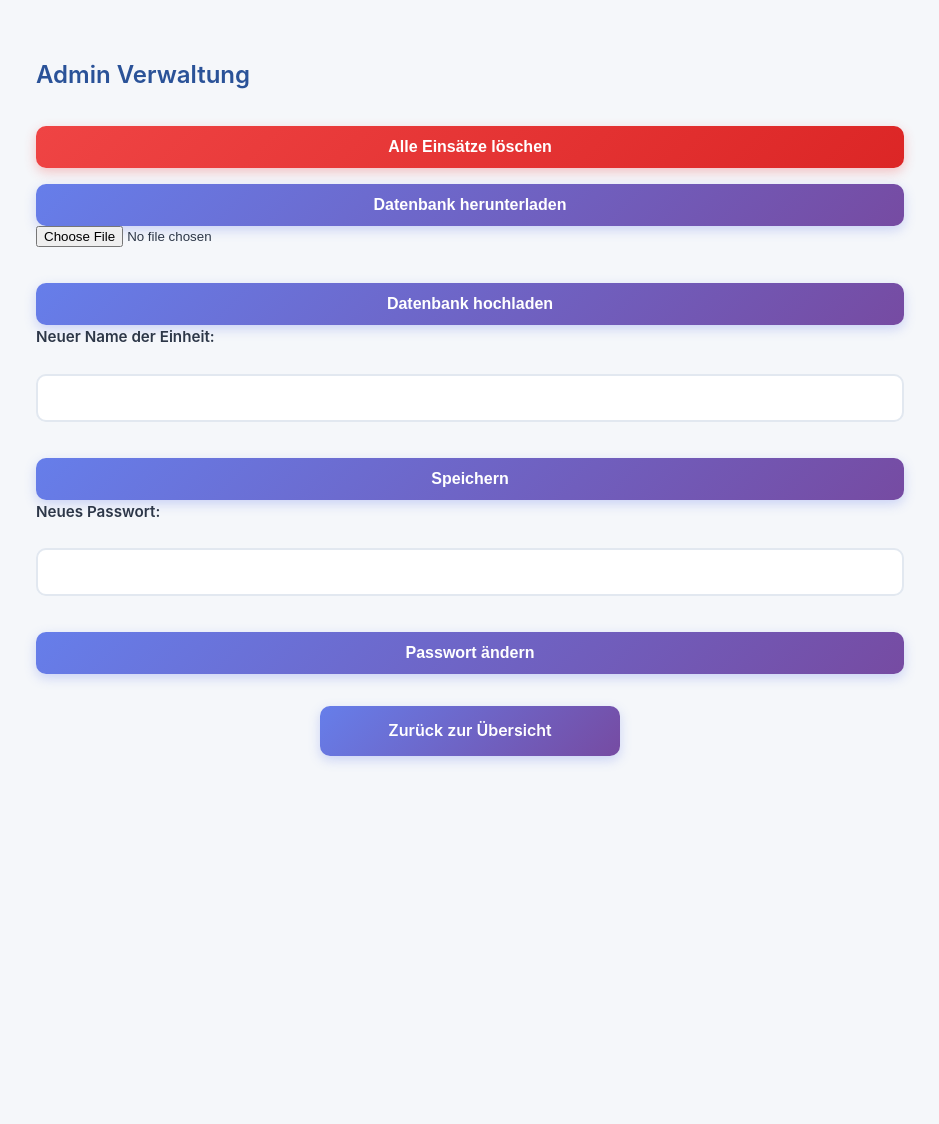
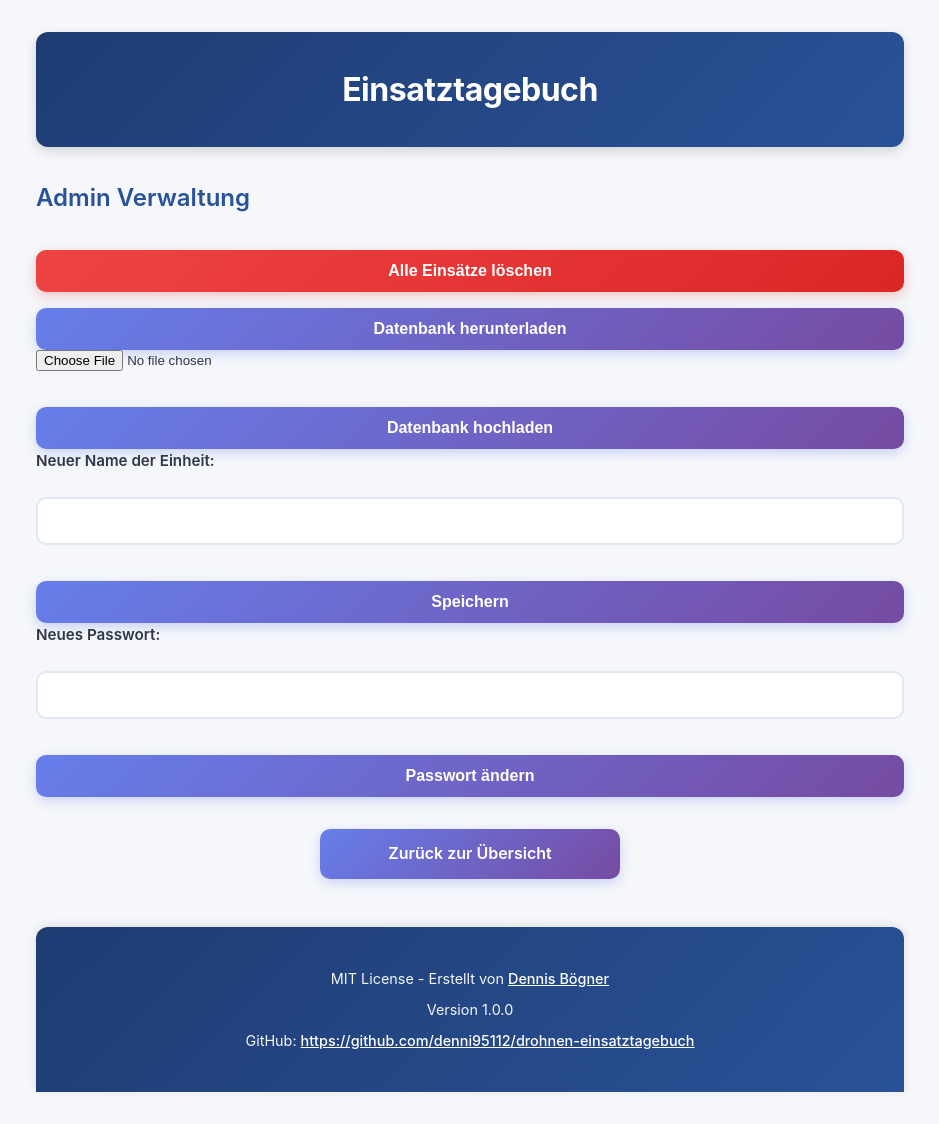
Before and after one commit to denni95112/drohnen-einsatztagebuch, a PHP site: page /admin.php in a window 1280 px wide. Shown: the whole page, without its empty margins (170-1109 px from the left). Before the commit the page ends 764 px from the top, so only its background shows below. Run offline with PHP 8.4, Linux system fonts and the light colour scheme; the visitor is signed in with stand-in values (Sample User, id 1); a stand-in replaces the project's code that opens the database connection.

Commit message:
add header and footer

```diff
--- a/admin.php
+++ b/admin.php
@@ -102,6 +102,8 @@ if (isset($_POST['update_password'])) {
 </head>
 <body>
 
+<?php include 'header.php'; ?>
+
 <h2>Admin Verwaltung</h2>
 
 <?php if (isset($_GET['success'])): ?>
@@ -164,5 +166,7 @@ if (isset($_POST['update_password'])) {
 
 <a href="index.php" class="back-btn">Zurück zur Übersicht</a>
 
+<?php include 'footer.php'; ?>
+
 </body>
 </html>
--- a/css/styles.css
+++ b/css/styles.css
@@ -50,13 +50,116 @@ h3 {
     margin: 1rem 0 0.75rem 0;
 }
 
+.page-header {
+    width: 100%;
+    margin-bottom: 2rem;
+    background: linear-gradient(135deg, #1e3c72 0%, #2a5298 100%);
+    color: #fff;
+    padding: 2rem 1.5rem;
+    border-radius: 12px;
+    box-shadow: 0 4px 12px rgba(0, 0, 0, 0.15);
+}
+
+.header-content {
+    display: flex;
+    align-items: center;
+    justify-content: center;
+    gap: 1rem;
+    flex-wrap: wrap;
+}
+
+.header-logo {
+    max-height: 60px;
+    max-width: 120px;
+    width: auto;
+    height: auto;
+    object-fit: contain;
+    filter: brightness(0) invert(1);
+}
+
+.page-header h1 {
+    margin: 0;
+    color: #fff;
+    font-size: 2rem;
+    font-weight: 700;
+    letter-spacing: -0.5px;
+    text-align: center;
+    flex: 1;
+    min-width: 200px;
+}
+
+@media (max-width: 768px) {
+    .page-header {
+        padding: 1.5rem 1rem;
+        margin-bottom: 1.5rem;
+    }
+
+    .header-logo {
+        max-height: 50px;
+        max-width: 100px;
+    }
+
+    .page-header h1 {
+        font-size: 1.75rem;
+    }
+}
+
+@media (max-width: 480px) {
+    .page-header {
+        padding: 1.25rem 0.75rem;
+        margin-bottom: 1.25rem;
+    }
+
+    .header-logo {
+        max-height: 40px;
+        max-width: 80px;
+    }
+
+    .page-header h1 {
+        font-size: 1.5rem;
+    }
+}
+
 footer {
     background: linear-gradient(135deg, #1e3c72 0%, #2a5298 100%);
     color: #fff;
     text-align: center;
-    padding: 1.5rem;
+    padding: 2rem 1.5rem;
     margin-top: 3rem;
     box-shadow: 0 -2px 10px rgba(0, 0, 0, 0.1);
+    border-radius: 12px 12px 0 0;
+}
+
+footer p {
+    margin: 0.5rem 0;
+    color: rgba(255, 255, 255, 0.95);
+    font-size: 0.9rem;
+    line-height: 1.6;
+}
+
+footer a {
+    color: #fff;
+    text-decoration: underline;
+    transition: all 0.2s ease;
+    font-weight: 500;
+}
+
+footer a:hover {
+    color: rgba(255, 255, 255, 0.8);
+    text-decoration: none;
+}
+
+@media (max-width: 768px) {
+    footer {
+        padding: 1.5rem 1rem;
+        margin-top: 2rem;
+        border-radius: 8px 8px 0 0;
+    }
+
+    footer p {
+        font-size: 0.85rem;
+        margin: 0.4rem 0;
+    }
 }
 
 button,
--- a/dokumentation.php
+++ b/dokumentation.php
@@ -83,6 +83,7 @@ $anwesendMap = array_flip($personal_anwesend_ids);
 
 </head>
 <body data-einsatz-id="<?= htmlspecialchars($einsatz_id) ?>">
+<?php include 'header.php'; ?>
 <h2>Einsatz-Dokumentation (#<?= htmlspecialchars($einsatz['einsatznummer']) ?>)</h2>
 
 <?php if (!$einsatz_abgeschlossen): ?>
@@ -184,6 +185,8 @@ $anwesendMap = array_flip($personal_anwesend_ids);
 <br><br><br><br>
 <a href="index.php" class="back-btn">Zurück zur Übersicht</a>
 
+<?php include 'footer.php'; ?>
+
 <script src="js/dokumentation.js"></script>
 
 </body>
--- a/drohnen.php
+++ b/drohnen.php
@@ -29,6 +29,8 @@ $drohnen = $db->query("SELECT id, name FROM drohnen ORDER BY name ASC")->fetchAl
     <link rel="stylesheet" href="css/drohnen.css">
 </head>
 <body>
+
+<?php include 'header.php'; ?>
 
 <div class="container">
     <h2>Drohnen-Verwaltung</h2>
@@ -70,5 +72,7 @@ $drohnen = $db->query("SELECT id, name FROM drohnen ORDER BY name ASC")->fetchAl
     </div>
 </div>
 
+<?php include 'footer.php'; ?>
+
 </body>
 </html>
--- a/einsatzliste.php
+++ b/einsatzliste.php
@@ -18,6 +18,8 @@ $einsaetze = $stmt->fetchAll(PDO::FETCH_ASSOC);
     <link rel="stylesheet" href="css/einsatzliste.css">
 </head>
 <body>
+
+<?php include 'header.php'; ?>
 
 <h2>Einsatzliste</h2>
 
@@ -46,6 +48,8 @@ $einsaetze = $stmt->fetchAll(PDO::FETCH_ASSOC);
 
 <a href="index.php" class="back-btn">Zurück zur Übersicht</a>
 
+<?php include 'footer.php'; ?>
+
 <script src="js/einsatzliste.js"></script>
 
 </body>
--- /dev/null
+++ b/footer.php
@@ -0,0 +1,5 @@
+<footer>
+    <p>MIT License - Erstellt von <a href="https://github.com/denni95112">Dennis Bögner</a></p>
+    <p>Version <?php echo defined('APP_VERSION') ? APP_VERSION : '1.0.0'; ?></p>
+    <p>GitHub: <a href="https://github.com/denni95112/drohnen-einsatztagebuch">https://github.com/denni95112/drohnen-einsatztagebuch</a></p>
+</footer>
--- /dev/null
+++ b/header.php
@@ -0,0 +1,13 @@
+<?php
+if (!isset($config)) {
+    $config = include __DIR__ . '/config/config.php';
+}
+?>
+<header class="page-header">
+    <div class="header-content">
+        <?php if (!empty($config['logo_path']) && file_exists(__DIR__ . '/' . $config['logo_path'])): ?>
+            <img src="<?= htmlspecialchars($config['logo_path']) ?>" alt="Logo" class="header-logo">
+        <?php endif; ?>
+        <h1>Einsatztagebuch <?php echo htmlspecialchars($config['navigation_title']) ?></h1>
+    </div>
+</header>
--- a/index.php
+++ b/index.php
@@ -23,7 +23,7 @@ $letzter_einsatz = $stmt->fetchColumn();
 </head>
 <body>
 
-<h1>Einsatztagebuch <?php echo htmlspecialchars($config['navigation_title']) ?></h1>
+<?php include 'header.php'; ?>
 
 <div class="button-container">
     <?php if ($config['dashboard_url']): ?>
@@ -64,5 +64,7 @@ $letzter_einsatz = $stmt->fetchColumn();
     <a href="logout.php" class="btn">Logout</a>
 </div>
 
+<?php include 'footer.php'; ?>
+
 </body>
 </html>
--- a/login.php
+++ b/login.php
@@ -44,10 +44,7 @@ if ($_SERVER['REQUEST_METHOD'] === 'POST') {
             <?php endif; ?>
             <button type="submit" class="btn-login">Einloggen</button>
         </form>
-        <footer>
-            <p>MIT License - Erstellt von Dennis Bögner</p>
-            <p>Version 1.0.0</p>
-        </footer>
+        <?php include 'footer.php'; ?>
     </div>
 </body>
 </html>
--- a/neuer_einsatz.php
+++ b/neuer_einsatz.php
@@ -74,6 +74,7 @@ $einsatzarten = ["Brandeinsatz", "Ölspur", "Öl auf Gewässer", "Personensuche"
     <script src="js/neuer_einsatz.js"></script>
 </head>
 <body>
+<?php include 'header.php'; ?>
 <h2>Neuen Einsatz starten</h2>
 <form method="post">
     <label>Einsatznummer:
@@ -127,5 +128,8 @@ $einsatzarten = ["Brandeinsatz", "Ölspur", "Öl auf Gewässer", "Personensuche"
 </form>
 <br><br>
 <a href="index.php" class="back-btn">Zurück zur Übersicht</a>
+
+<?php include 'footer.php'; ?>
+
 </body>
 </html>
--- a/personal.php
+++ b/personal.php
@@ -89,6 +89,7 @@ $personal = $db->query("SELECT id, vorname, nachname, dashboard_id FROM personal
     <link rel="stylesheet" href="css/personal.css">
 </head>
 <body>
+<?php include 'header.php'; ?>
 <h2>Personalverwaltung</h2>
 
 <form method="post">
@@ -136,5 +137,7 @@ $personal = $db->query("SELECT id, vorname, nachname, dashboard_id FROM personal
 
 <a href="index.php" class="back-btn">Zurück zur Übersicht</a>
 
+<?php include 'footer.php'; ?>
+
 </body>
 </html>
--- a/read_only.php
+++ b/read_only.php
@@ -29,6 +29,7 @@ $einsatz = $stmt->fetch(PDO::FETCH_ASSOC);
 
 </head>
 <body data-einsatz-id="<?= htmlspecialchars($einsatz_id) ?>">
+<?php include 'header.php'; ?>
 <h2>Einsatz-Dokumentation (Lese-Modus) (#<?= htmlspecialchars($einsatz['einsatznummer']) ?>)</h2>
 
 <br><br>
@@ -49,6 +50,8 @@ $einsatz = $stmt->fetch(PDO::FETCH_ASSOC);
 <br>
 <a href="index.php" class="back-btn">Zurück zur Übersicht</a>
 
+<?php include 'footer.php'; ?>
+
 <script src="js/read_only.js"></script>
 
 </body>
```
Also changed, not shown: css/index.css (+85 -5 lines), css/login.css (+18 -3 lines), setup.php (+41 -1 lines), 1 other file.
